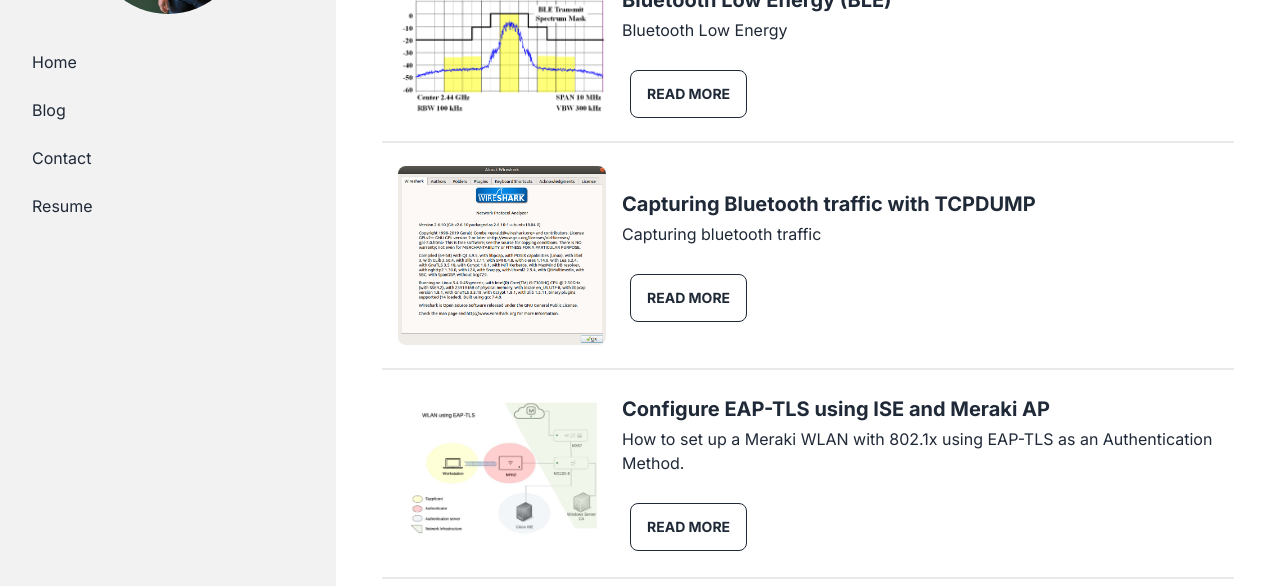
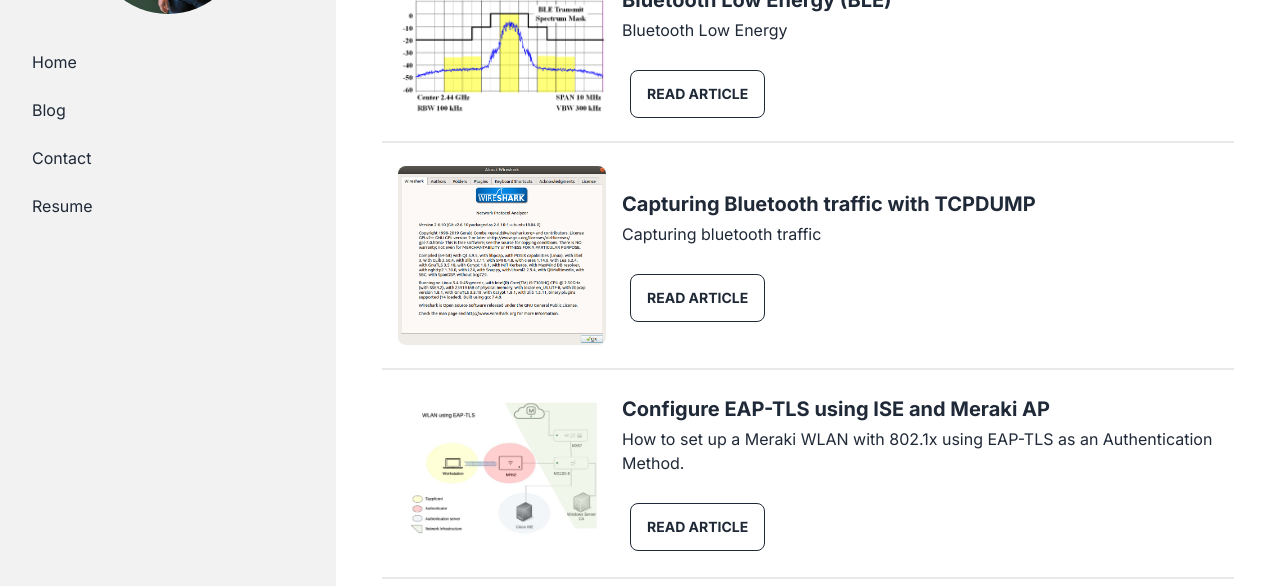
Before and after one commit to darwincastro/dar-fi.com, an Astro site: page /blog in a window 1280 px wide. Shown: the part 166-752 px from the top of the page. Built offline with nearby package versions, Linux system fonts and the light colour scheme; Astro itself is replaced by a stand-in of ours.

Commit message:
Use descriptive text in the card cta

```diff
--- a/src/components/HorizontalCard.astro
+++ b/src/components/HorizontalCard.astro
@@ -16,7 +16,7 @@
           {tags && tags.map((tag) => <div class="badge badge-outline">{tag}</div>)}
         </div>
         <div class="card-actions">
-          <a href={url} class="btn btn-outline mt-6" target={target}>Read more</a>
+          <a href={url} class="btn btn-outline mt-6" target={target}>read article</a>
         </div>
       </div>
     </div>
```
